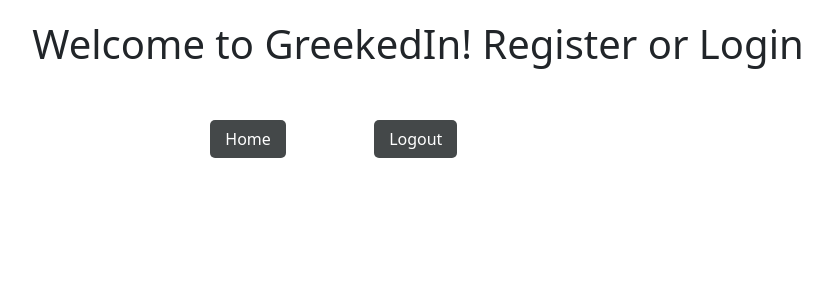
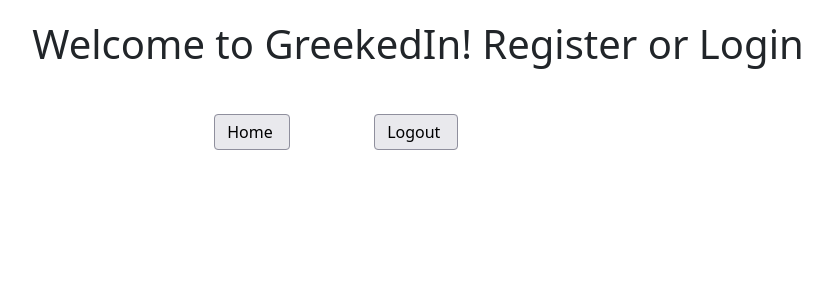
Before and after one commit to Jsouthern777/Final-Project, a Flask app: template templates/home.html in a window 1280 px wide. Shown: the top 300 px of the page, without its empty margins (222-1054 px from the left). Run offline with Flask 3, Linux system fonts and the light colour scheme; the template is opened without the code that fills it, so the values that code supplies are empty; parts of the project's set-up code (start-up, migrations or seed data) failed here and were passed over.

Commit message:
Matched buttons to flask, added logo

```diff
--- a/app.py
+++ b/app.py
@@ -3,6 +3,10 @@ INSTALLING REQUIRED PACKAGES
 Run the following commands to install all required packages.
 python -m pip install --upgrade pip
 python -m pip install --upgrade flask-login
+python -m pip install --upgrade flask-sqlalchemy
+python -m pip install --upgrade wtforms
+python -m pip install --upgrade flask-wtf
+python -m pip install --upgrade email-validator
 """
 
 ###############################################################################
@@ -235,7 +239,6 @@ def post_login():
     if form.validate():
         user = User.query.filter_by(email=form.email.data).first()
         if user is not None and user.verify_password(form.password.data):
-
             login_user(user)
             next = request.args.get('next')
             if next is None or not next.startswith('/'):
@@ -256,7 +259,7 @@ def index():
         print(current_user.is_admin())
         return render_template('home.html', current_user=current_user, events=events)
     else:
-        return render_template('loggedOut.html', current_user=current_user, events=events)
+        return redirect(url_for('get_login'))
 
 
 
--- a/static/styles/style.css
+++ b/static/styles/style.css
@@ -28,19 +28,26 @@ footer{
     padding-bottom: 3em;
 }
 
-.button{
+.button {
+    padding: 6px 12px;
+    font-size: 16px;
+    color: black;
+    background-color: #e9e9ed;
+    border: 1px solid #8f8f9d;
+    border-radius: 4px;
+    cursor: pointer;
+    text-decoration: none;
+}
+
+.button:hover {
+    color: black;
+    background-color: #d0d0d7;
+    border: 1px solid #676774;
+    border-radius: 4px;
+    text-decoration: none;
+}
+
+.login_logo {
     display: inline-block;
-    padding-left: 15px;
-    padding-right: 15px;
-    padding-top: 7px;
-    padding-bottom: 7px;
-    font-size: 16px;
-    text-align: center;
-    text-decoration: none;
-    color: white;
-    background-color: #444849;
-    border: none;
-    border-radius: 5px;
-    cursor: pointer;
-    transition: background-color 0.3s;
+    max-width: 500px;
 }
--- a/templates/login.html
+++ b/templates/login.html
@@ -4,11 +4,10 @@
   <meta charset="UTF-8">
   <meta http-equiv="X-UA-Compatible" content="IE=edge">
   <meta name="viewport" content="width=device-width, initial-scale=1.0">
-  <link rel="stylesheet" href="/static/styles/style.css">
+  <link rel="stylesheet" href="../static/styles/style.css">
   <title>Login</title>
 
   <link href="https://cdn.jsdelivr.net/npm/bootstrap@5.1.1/dist/css/bootstrap.min.css" rel="stylesheet" integrity="sha384-F3w7mX95PdgyTmZZMECAngseQB83DfGTowi0iMjiWaeVhAn4FJkqJByhZMI3AhiU" crossorigin="anonymous">
-  <link rel="stylesheet" href="login.css">
   <script src="https://cdn.jsdelivr.net/npm/bootstrap@5.1.1/dist/js/bootstrap.bundle.min.js" integrity="sha384-/bQdsTh/da6pkI1MST/rWKFNjaCP5gBSY4sEBT38Q/9RBh9AH40zEOg7Hlq2THRZ" crossorigin="anonymous"></script>
 
 </head>
@@ -24,6 +23,7 @@
         </div>
       {% endfor %}
     </div>
+    <img class="login_logo" src="../static/images/greekedin.jpg" alt="GreekedIn">
   </header>
   <main>
     <form method="POST">
@@ -40,9 +40,7 @@
   </main>
   <footer>
     <br>
-    &emsp;&emsp;&emsp;&emsp;&emsp;
     <a href="/register/" class="button"> Register </a>
-    <a href="/" class="button"> Home </a>
     <br>
   </footer>
 </body>
```
Also changed, not shown: static/styles/login.css (+3 -19 lines), static/images/greekedin.jpg (added).
